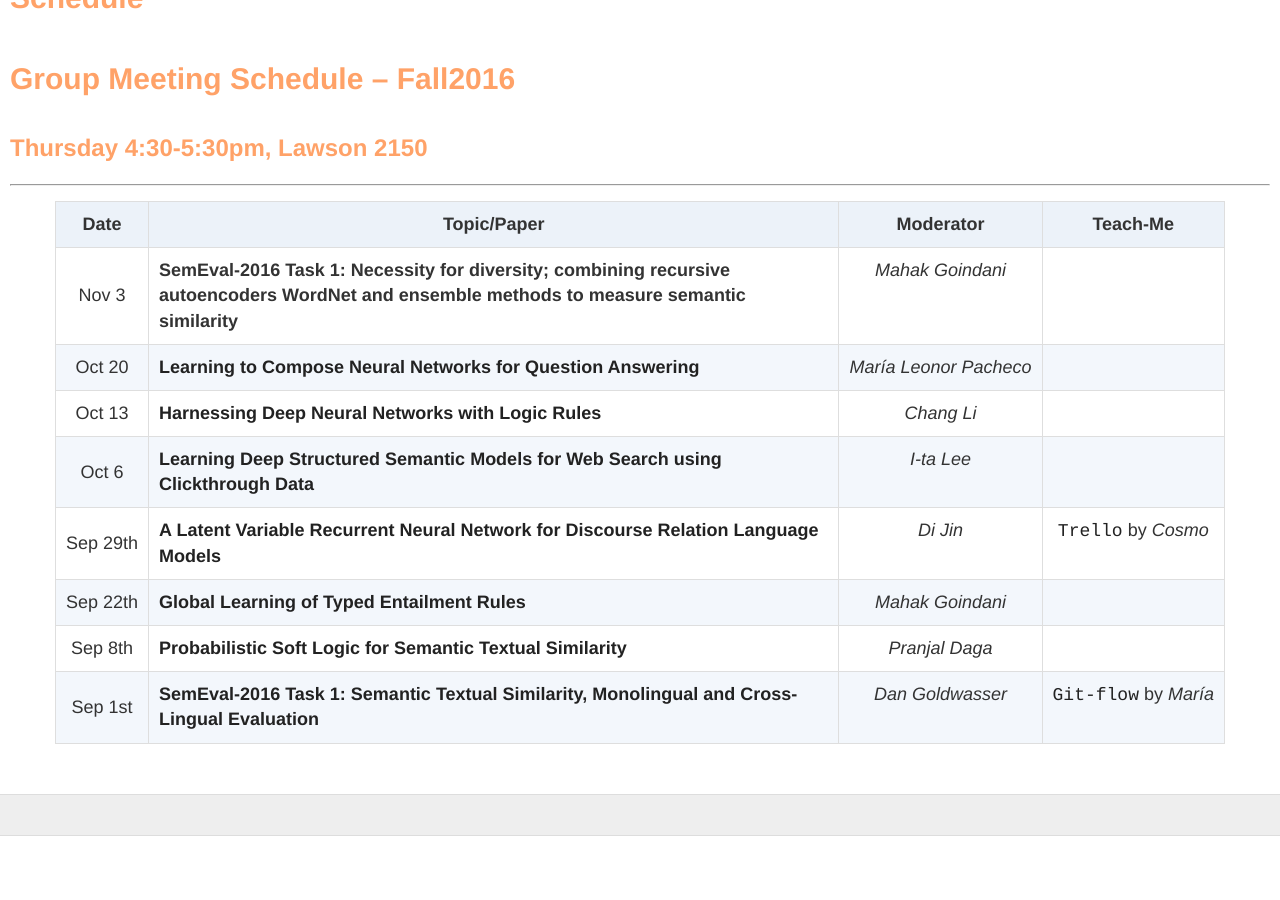
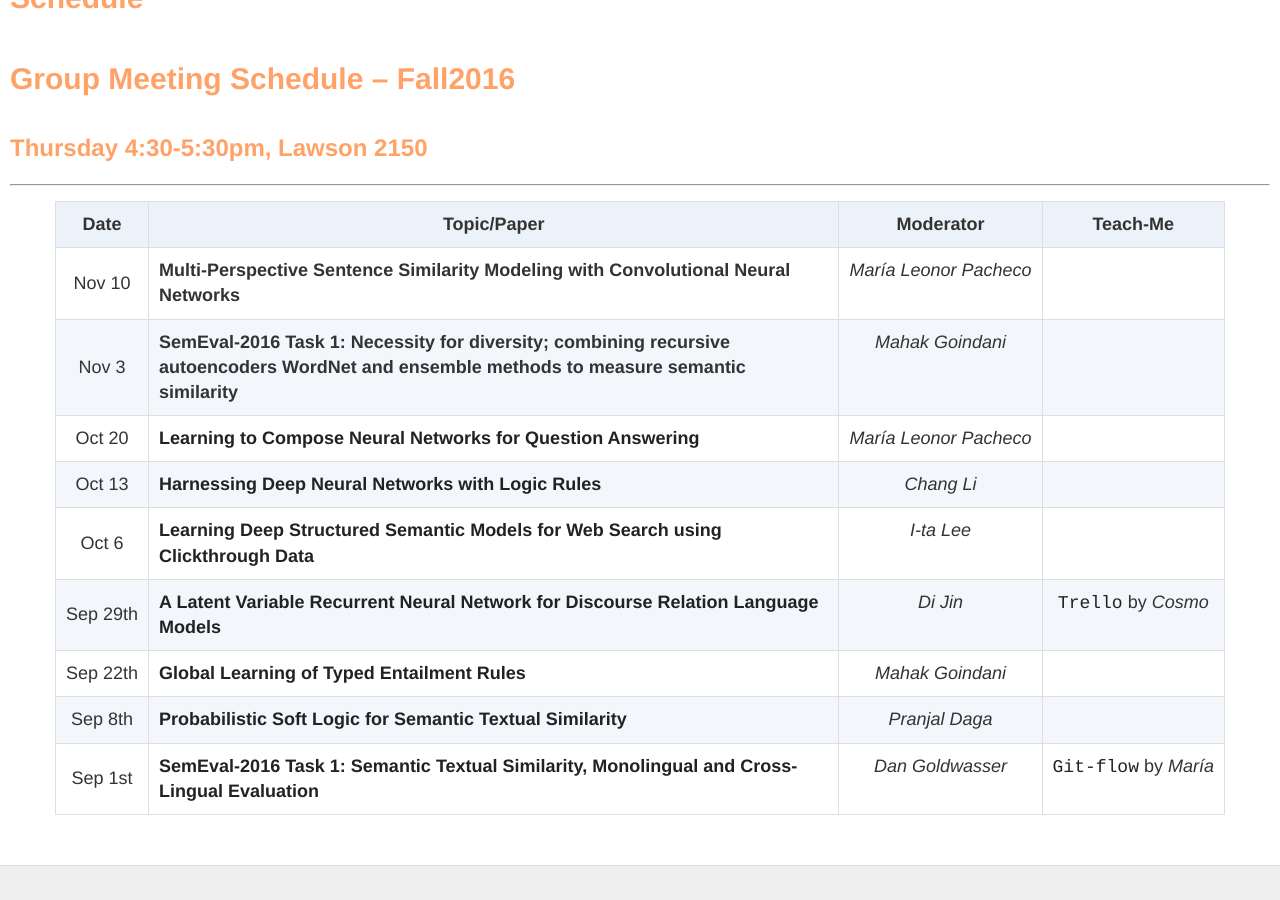
Before and after one commit to purduenlp/purduenlp.github.io, a Jekyll site: the page built from schedule.md, in a window 1280 px wide and 900 px high, scrolled down 701 px. Built offline with Jekyll 4.4.1, drawn with Linux system fonts in a browser that asks for light colours; nearby versions of some CDN libraries; before the commit the page ends 1537 px from its top, so only the background shows below that.

Commit message:
nov 10 schedule updated

```diff
--- a/schedule.md
+++ b/schedule.md
@@ -11,6 +11,7 @@ permalink: /schedule/
 
 | Date | Topic/Paper | Moderator | Teach-Me |
 |:------:|:----------|:----------:|:----------:|
+| Nov 10| **Multi-Perspective Sentence Similarity Modeling with Convolutional Neural Networks** | *María Leonor Pacheco* | |
 | Nov 3 | **SemEval-2016 Task 1: Necessity for diversity; combining recursive autoencoders WordNet and ensemble methods to measure semantic similarity** | *Mahak Goindani* | |
 | Oct 20 | [**Learning to Compose Neural Networks for Question Answering**](https://arxiv.org/pdf/1601.01705v4.pdf) | *María Leonor Pacheco* | |
 | Oct 13 | [**Harnessing Deep Neural Networks with Logic Rules**](http://www.cs.cmu.edu/~epxing/papers/2016/Hu_etal_ACL16.pdf) | *Chang Li* | |
```
